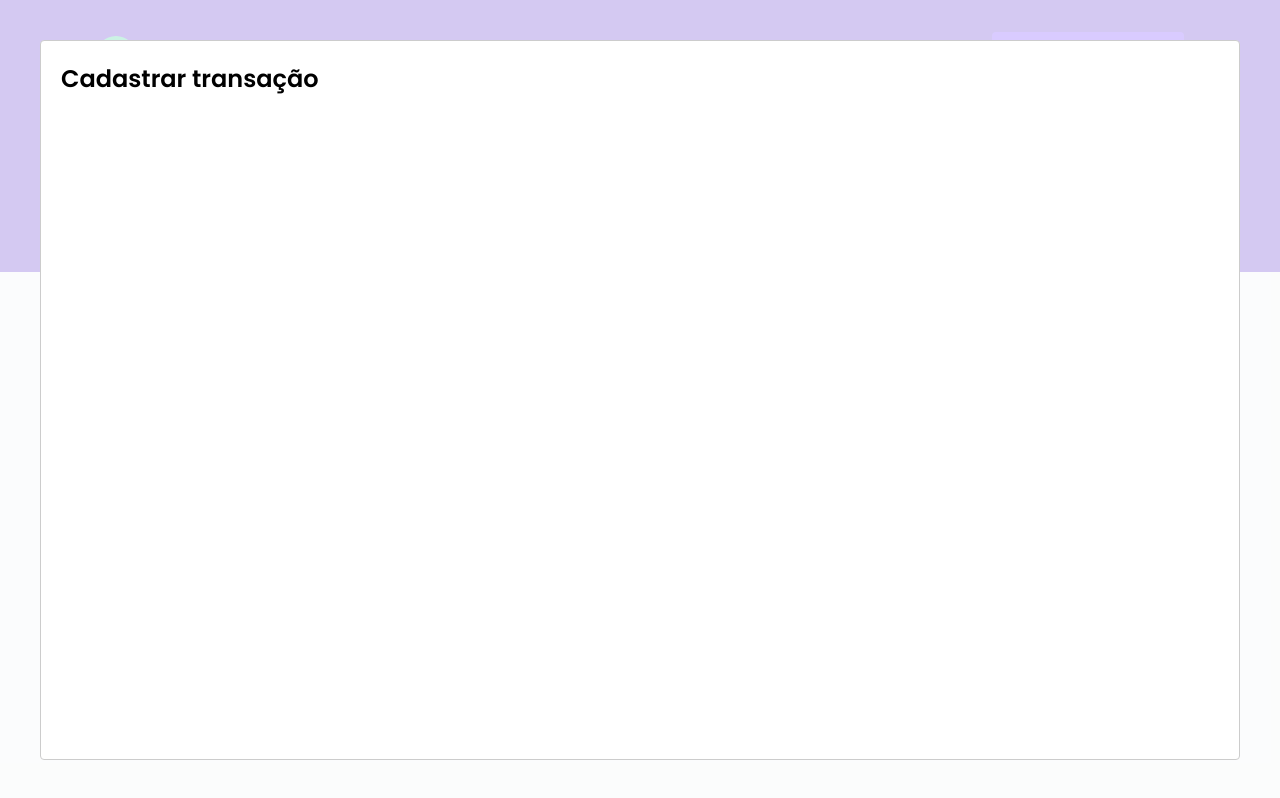
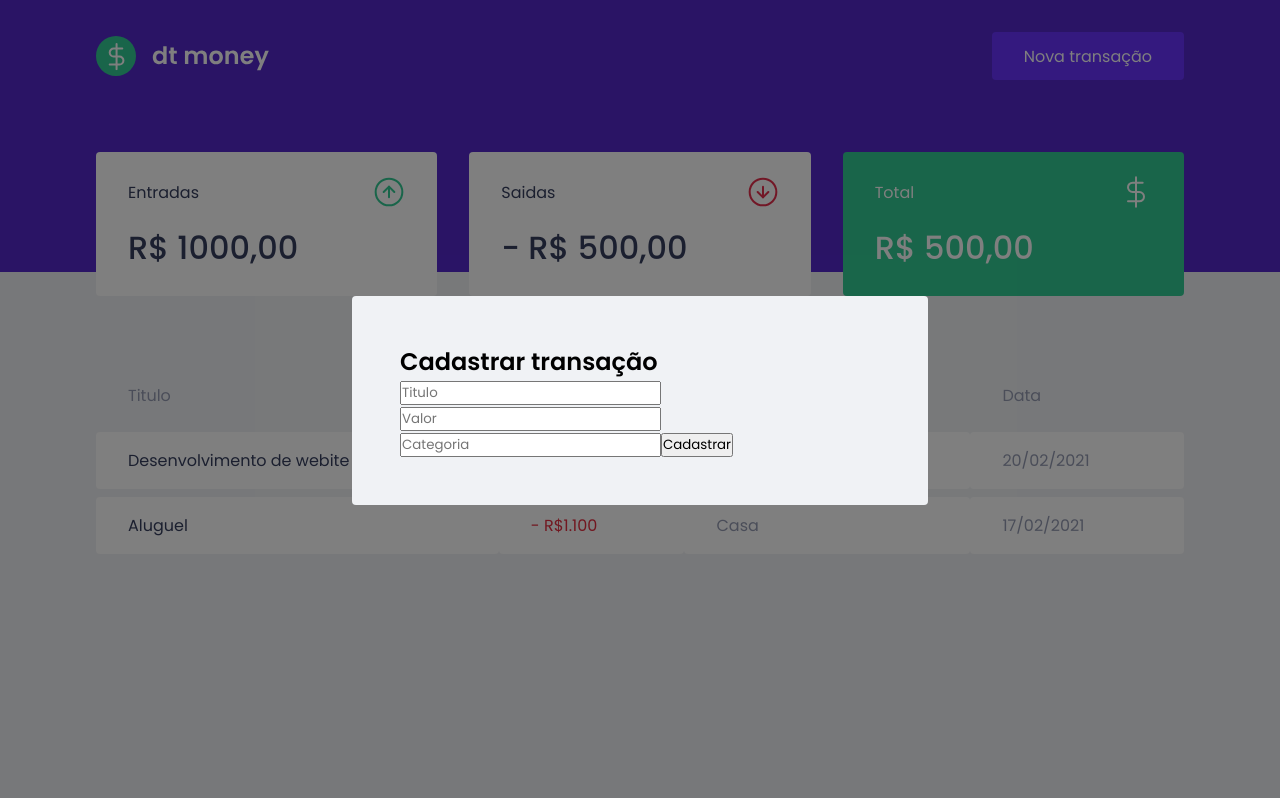
Before and after one commit to rafasfz/dt-money, a React (Create React App) app: page / in a window 1280 px wide. Both pictures are taken after a click on the button "Nova transação". Built offline with nearby package versions, Linux system fonts and the light colour scheme; no server answers; what miragejs would draw is missing.

Commit message:
feat create global styles for modal

```diff
--- a/src/components/NewTransactionModal/index.tsx
+++ b/src/components/NewTransactionModal/index.tsx
@@ -1,4 +1,5 @@
 import Modal from 'react-modal';
+import { Container } from './styles';
 
 interface NewTransactionModalProps {
   isOpen: boolean;
@@ -9,8 +10,23 @@ export function NewTransctionModal({ isOpen, onRequestClose }: NewTransactionMod
   return (
     <Modal
       isOpen={isOpen}
-      onRequestClose={onRequestClose}>
+      onRequestClose={onRequestClose}
+      overlayClassName="react-modal-overlay"
+      className="react-modal-content"
+    >
       <h2>Cadastrar transação</h2>
+
+      <Container>
+        <input placeholder="Titulo" />
+
+        <input type="number" placeholder="Valor" />
+
+        <input placeholder='Categoria' />
+
+        <button type="submit">
+          Cadastrar
+        </button>
+      </Container>
     </Modal>
   );
 }
--- a/src/components/NewTransactionModal/styles.ts
+++ b/src/components/NewTransactionModal/styles.ts
@@ -1,3 +1,3 @@
 import styled from 'styled-components';
 
-export const Container = styled.div``;
+export const Container = styled.form``;
--- a/src/styles/global.ts
+++ b/src/styles/global.ts
@@ -54,4 +54,27 @@ export const GlobalStyle = createGlobalStyle`
     opacity: 0.6;
     cursor: not-allowed;
   }
+
+  .react-modal-overlay {
+    background: rgba(0, 0, 0, 0.5);
+
+    position: fixed;
+    top: 0;
+    left: 0;
+    right: 0;
+    bottom: 0;
+
+    display: flex;
+    align-items: center;
+    justify-content: center;
+  }
+
+  .react-modal-content {
+    width: 100%;
+    max-width: 576px;
+    background: var(--background);
+    padding: 3rem;
+    position: relative;
+    border-radius: 0.25rem;
+  }
 `;
```
